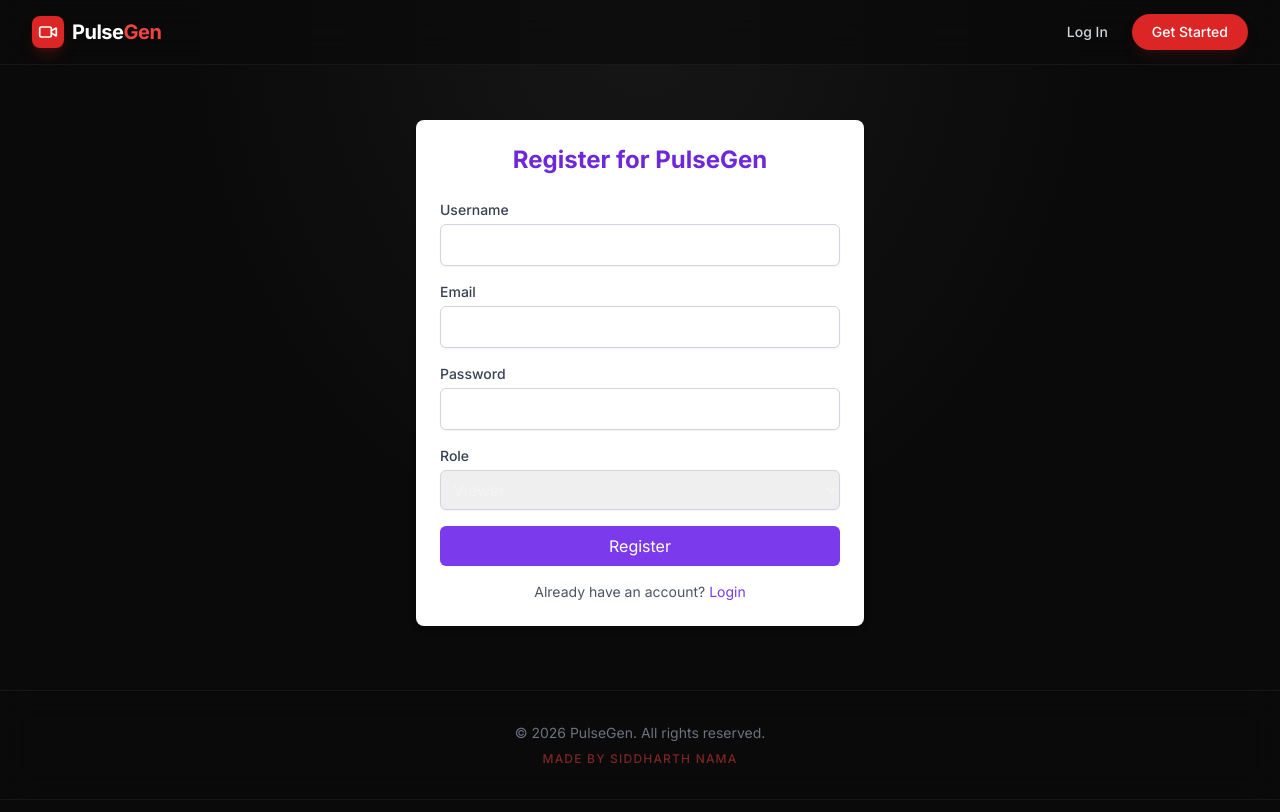
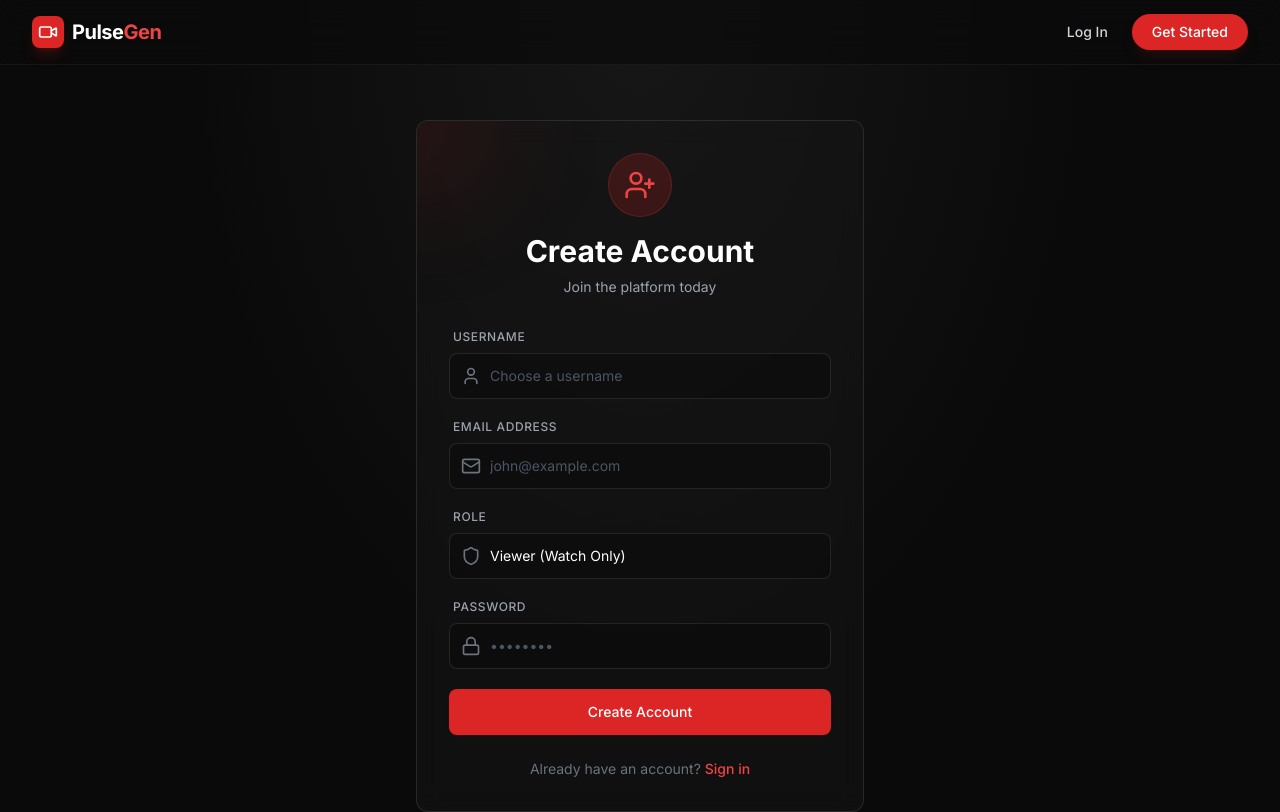
Before and after one commit to Siddharth-Nama/pulsegen-assignment, a React app in the folder frontend/: page /register in a window 1280 px wide. Shown: the top 812 px of the page. Built offline with nearby package versions, Linux system fonts and the light colour scheme; no server answers; the HTML template or start-up script is replaced by a standard one.

Commit message:
feat(ui): redesign auth pages (login/register) to black/red theme

```diff
--- a/frontend/src/pages/Login.jsx
+++ b/frontend/src/pages/Login.jsx
@@ -1,56 +1,108 @@
 import { useState, useContext } from 'react';
 import { useNavigate, Link } from 'react-router-dom';
 import { AuthContext } from '../context/AuthContext';
+import { LogIn, Lock, User } from 'lucide-react';
 
 export default function Login() {
-  const [username, setUsername] = useState('');
-  const [password, setPassword] = useState('');
+  const [formData, setFormData] = useState({
+    username: '',
+    password: '',
+  });
+  const [error, setError] = useState('');
+  const [loading, setLoading] = useState(false);
   const { login } = useContext(AuthContext);
   const navigate = useNavigate();
-  const [error, setError] = useState('');
+
+  const handleChange = (e) => {
+    setFormData({ ...formData, [e.target.name]: e.target.value });
+  };
 
   const handleSubmit = async (e) => {
     e.preventDefault();
+    setLoading(true);
+    setError('');
     try {
-      await login(username, password);
+      await login(formData.username, formData.password);
       navigate('/');
     } catch (err) {
       setError('Invalid credentials');
+    } finally {
+      setLoading(false);
     }
   };
 
   return (
-    <div className="max-w-md mx-auto mt-10 p-6 bg-white rounded-lg shadow-md">
-      <h2 className="text-2xl font-bold mb-6 text-center text-primary-700">Login to PulseGen</h2>
-      {error && <div className="bg-red-100 text-red-700 p-3 rounded mb-4">{error}</div>}
-      <form onSubmit={handleSubmit} className="space-y-4">
+    <div className="flex justify-center items-center min-h-[80vh]">
+      <div className="glass-card w-full max-w-md p-8 relative overflow-hidden">
+        {/* Decor effect */}
+        <div className="absolute top-0 right-0 -mr-16 -mt-16 w-32 h-32 rounded-full bg-red-600/20 blur-3xl"></div>
+        <div className="absolute bottom-0 left-0 -ml-16 -mb-16 w-32 h-32 rounded-full bg-red-600/10 blur-3xl"></div>
+
+        <div className="text-center mb-8 relative z-10">
+          <div className="w-16 h-16 bg-red-600/20 rounded-full flex items-center justify-center mx-auto mb-4 border border-red-500/20">
+            <LogIn className="w-8 h-8 text-red-500" />
+          </div>
+          <h2 className="text-3xl font-bold text-white">Welcome Back</h2>
+          <p className="text-gray-400 mt-2 text-sm">Sign in to access your dashboard</p>
+        </div>
+
+        {error && (
+          <div className="bg-red-500/10 border border-red-500/20 text-red-500 text-sm p-3 rounded-lg mb-6 flex items-center justify-center">
+            {error}
+          </div>
+        )}
+
+        <form onSubmit={handleSubmit} className="space-y-6 relative z-10">
           <div>
-          <label className="block text-sm font-medium text-gray-700">Username</label>
+            <label className="block text-xs font-medium text-gray-400 uppercase tracking-wider mb-2 ml-1">Username</label>
+            <div className="relative">
+              <div className="absolute inset-y-0 left-0 pl-3 flex items-center pointer-events-none">
+                <User className="h-5 w-5 text-gray-500" />
+              </div>
               <input
                 type="text"
-            className="mt-1 block w-full rounded-md border-gray-300 shadow-sm focus:border-primary-500 focus:ring-primary-500 border p-2"
-            value={username}
-            onChange={(e) => setUsername(e.target.value)}
+                name="username"
                 required
+                className="block w-full pl-10 pr-3 py-3 bg-neutral-950/50 border border-white/10 rounded-lg text-white placeholder-gray-600 focus:outline-none focus:border-red-500 focus:ring-1 focus:ring-red-500 transition-all sm:text-sm"
+                placeholder="Enter your username"
+                onChange={handleChange}
               />
             </div>
+          </div>
+
           <div>
-          <label className="block text-sm font-medium text-gray-700">Password</label>
+            <label className="block text-xs font-medium text-gray-400 uppercase tracking-wider mb-2 ml-1">Password</label>
+            <div className="relative">
+              <div className="absolute inset-y-0 left-0 pl-3 flex items-center pointer-events-none">
+                <Lock className="h-5 w-5 text-gray-500" />
+              </div>
               <input
                 type="password"
-            className="mt-1 block w-full rounded-md border-gray-300 shadow-sm focus:border-primary-500 focus:ring-primary-500 border p-2"
-            value={password}
-            onChange={(e) => setPassword(e.target.value)}
+                name="password"
                 required
+                className="block w-full pl-10 pr-3 py-3 bg-neutral-950/50 border border-white/10 rounded-lg text-white placeholder-gray-600 focus:outline-none focus:border-red-500 focus:ring-1 focus:ring-red-500 transition-all sm:text-sm"
+                placeholder="••••••••"
+                onChange={handleChange}
               />
             </div>
-        <button type="submit" className="w-full bg-primary-600 text-white p-2 rounded-md hover:bg-primary-700 transition">
-          Login
+          </div>
+
+          <button
+            type="submit"
+            disabled={loading}
+            className="w-full flex justify-center py-3 px-4 border border-transparent rounded-lg shadow-sm text-sm font-medium text-white bg-red-600 hover:bg-red-700 focus:outline-none focus:ring-2 focus:ring-offset-2 focus:ring-offset-neutral-900 focus:ring-red-500 transition-all disabled:opacity-50 disabled:cursor-not-allowed shadow-red-900/30 hover:shadow-red-600/30"
+          >
+            {loading ? 'Signing in...' : 'Sign In'}
           </button>
         </form>
-      <p className="mt-4 text-center text-sm text-gray-600">
-        Don't have an account? <Link to="/register" className="text-primary-600 hover:underline">Register</Link>
+
+        <p className="mt-6 text-center text-sm text-gray-500">
+          Don't have an account?{' '}
+          <Link to="/register" className="font-medium text-red-500 hover:text-red-400 transition-colors">
+            Sign up now
+          </Link>
         </p>
+      </div>
     </div>
   );
 }
--- a/frontend/src/pages/Register.jsx
+++ b/frontend/src/pages/Register.jsx
@@ -1,80 +1,145 @@
 import { useState, useContext } from 'react';
 import { useNavigate, Link } from 'react-router-dom';
 import { AuthContext } from '../context/AuthContext';
+import { UserPlus, Mail, Lock, User, Shield } from 'lucide-react';
 
 export default function Register() {
-  const [username, setUsername] = useState('');
-  const [email, setEmail] = useState('');
-  const [password, setPassword] = useState('');
-  const [role, setRole] = useState('viewer');
+  const [formData, setFormData] = useState({
+    username: '',
+    email: '',
+    password: '',
+    role: 'viewer'
+  });
+  const [error, setError] = useState('');
+  const [loading, setLoading] = useState(false);
   const { register } = useContext(AuthContext);
   const navigate = useNavigate();
-  const [error, setError] = useState('');
+
+  const handleChange = (e) => {
+    setFormData({ ...formData, [e.target.name]: e.target.value });
+  };
 
   const handleSubmit = async (e) => {
     e.preventDefault();
+    setLoading(true);
+    setError('');
     try {
-      await register(username, email, password, role);
-      navigate('/login');
+      await register(formData.username, formData.email, formData.password, formData.role);
+      navigate('/');
     } catch (err) {
-      setError('Registration failed');
+      setError('Registration failed. Username or email may already exist.');
+    } finally {
+      setLoading(false);
     }
   };
 
   return (
-    <div className="max-w-md mx-auto mt-10 p-6 bg-white rounded-lg shadow-md">
-      <h2 className="text-2xl font-bold mb-6 text-center text-primary-700">Register for PulseGen</h2>
-      {error && <div className="bg-red-100 text-red-700 p-3 rounded mb-4">{error}</div>}
-      <form onSubmit={handleSubmit} className="space-y-4">
+    <div className="flex justify-center items-center min-h-[85vh] py-10">
+      <div className="glass-card w-full max-w-md p-8 relative overflow-hidden">
+        {/* Decor */}
+        <div className="absolute top-0 left-0 -ml-16 -mt-16 w-32 h-32 rounded-full bg-red-600/20 blur-3xl"></div>
+
+        <div className="text-center mb-8 relative z-10">
+          <div className="w-16 h-16 bg-red-600/20 rounded-full flex items-center justify-center mx-auto mb-4 border border-red-500/20">
+            <UserPlus className="w-8 h-8 text-red-500" />
+          </div>
+          <h2 className="text-3xl font-bold text-white">Create Account</h2>
+          <p className="text-gray-400 mt-2 text-sm">Join the platform today</p>
+        </div>
+
+        {error && (
+          <div className="bg-red-500/10 border border-red-500/20 text-red-500 text-sm p-3 rounded-lg mb-6 text-center">
+            {error}
+          </div>
+        )}
+
+        <form onSubmit={handleSubmit} className="space-y-5 relative z-10">
           <div>
-          <label className="block text-sm font-medium text-gray-700">Username</label>
+            <label className="block text-xs font-medium text-gray-400 uppercase tracking-wider mb-2 ml-1">Username</label>
+            <div className="relative">
+              <div className="absolute inset-y-0 left-0 pl-3 flex items-center pointer-events-none">
+                <User className="h-5 w-5 text-gray-500" />
+              </div>
               <input
                 type="text"
-            className="mt-1 block w-full rounded-md border-gray-300 shadow-sm focus:border-primary-500 focus:ring-primary-500 border p-2"
-            value={username}
-            onChange={(e) => setUsername(e.target.value)}
+                name="username"
                 required
+                className="block w-full pl-10 pr-3 py-3 bg-neutral-950/50 border border-white/10 rounded-lg text-white placeholder-gray-600 focus:outline-none focus:border-red-500 focus:ring-1 focus:ring-red-500 transition-all sm:text-sm"
+                placeholder="Choose a username"
+                onChange={handleChange}
               />
             </div>
+          </div>
+
           <div>
-          <label className="block text-sm font-medium text-gray-700">Email</label>
+            <label className="block text-xs font-medium text-gray-400 uppercase tracking-wider mb-2 ml-1">Email Address</label>
+            <div className="relative">
+              <div className="absolute inset-y-0 left-0 pl-3 flex items-center pointer-events-none">
+                <Mail className="h-5 w-5 text-gray-500" />
+              </div>
               <input
                 type="email"
-            className="mt-1 block w-full rounded-md border-gray-300 shadow-sm focus:border-primary-500 focus:ring-primary-500 border p-2"
-            value={email}
-            onChange={(e) => setEmail(e.target.value)}
+                name="email"
                 required
+                className="block w-full pl-10 pr-3 py-3 bg-neutral-950/50 border border-white/10 rounded-lg text-white placeholder-gray-600 focus:outline-none focus:border-red-500 focus:ring-1 focus:ring-red-500 transition-all sm:text-sm"
+                placeholder="john@example.com"
+                onChange={handleChange}
               />
             </div>
+          </div>
+
           <div>
-          <label className="block text-sm font-medium text-gray-700">Password</label>
+            <label className="block text-xs font-medium text-gray-400 uppercase tracking-wider mb-2 ml-1">Role</label>
+            <div className="relative">
+              <div className="absolute inset-y-0 left-0 pl-3 flex items-center pointer-events-none">
+                <Shield className="h-5 w-5 text-gray-500" />
+              </div>
+              <select
+                name="role"
+                value={formData.role}
+                onChange={handleChange}
+                className="block w-full pl-10 pr-3 py-3 bg-neutral-950/50 border border-white/10 rounded-lg text-white focus:outline-none focus:border-red-500 focus:ring-1 focus:ring-red-500 transition-all sm:text-sm appearance-none"
+              >
+                <option value="viewer" className="bg-neutral-900">Viewer (Watch Only)</option>
+                <option value="editor" className="bg-neutral-900">Editor (Can Upload)</option>
+                <option value="admin" className="bg-neutral-900">Admin (Full Access)</option>
+              </select>
+            </div>
+          </div>
+
+          <div>
+            <label className="block text-xs font-medium text-gray-400 uppercase tracking-wider mb-2 ml-1">Password</label>
+            <div className="relative">
+              <div className="absolute inset-y-0 left-0 pl-3 flex items-center pointer-events-none">
+                <Lock className="h-5 w-5 text-gray-500" />
+              </div>
               <input
                 type="password"
-            className="mt-1 block w-full rounded-md border-gray-300 shadow-sm focus:border-primary-500 focus:ring-primary-500 border p-2"
-            value={password}
-            onChange={(e) => setPassword(e.target.value)}
+                name="password"
                 required
+                className="block w-full pl-10 pr-3 py-3 bg-neutral-950/50 border border-white/10 rounded-lg text-white placeholder-gray-600 focus:outline-none focus:border-red-500 focus:ring-1 focus:ring-red-500 transition-all sm:text-sm"
+                placeholder="••••••••"
+                onChange={handleChange}
               />
             </div>
-        <div>
-          <label className="block text-sm font-medium text-gray-700">Role</label>
-          <select
-            className="mt-1 block w-full rounded-md border-gray-300 shadow-sm focus:border-primary-500 focus:ring-primary-500 border p-2"
-            value={role}
-            onChange={(e) => setRole(e.target.value)}
+          </div>
+
+          <button
+            type="submit"
+            disabled={loading}
+            className="w-full mt-4 flex justify-center py-3 px-4 border border-transparent rounded-lg shadow-sm text-sm font-medium text-white bg-red-600 hover:bg-red-700 focus:outline-none focus:ring-2 focus:ring-offset-2 focus:ring-offset-neutral-900 focus:ring-red-500 transition-all disabled:opacity-50 shadow-red-900/30 hover:shadow-red-600/30"
           >
-            <option value="viewer">Viewer</option>
-            <option value="editor">Editor</option>
-            <option value="admin">Admin</option>
-          </select>
-        </div>
-        <button type="submit" className="w-full bg-primary-600 text-white p-2 rounded-md hover:bg-primary-700 transition">
-          Register
+            {loading ? 'Creating Account...' : 'Create Account'}
           </button>
         </form>
-      <p className="mt-4 text-center text-sm text-gray-600">
-        Already have an account? <Link to="/login" className="text-primary-600 hover:underline">Login</Link>
+
+        <p className="mt-6 text-center text-sm text-gray-500">
+          Already have an account?{' '}
+          <Link to="/login" className="font-medium text-red-500 hover:text-red-400 transition-colors">
+            Sign in
+          </Link>
         </p>
+      </div>
     </div>
   );
 }
```
Lines whose indentation alone changed are shown as unchanged.
